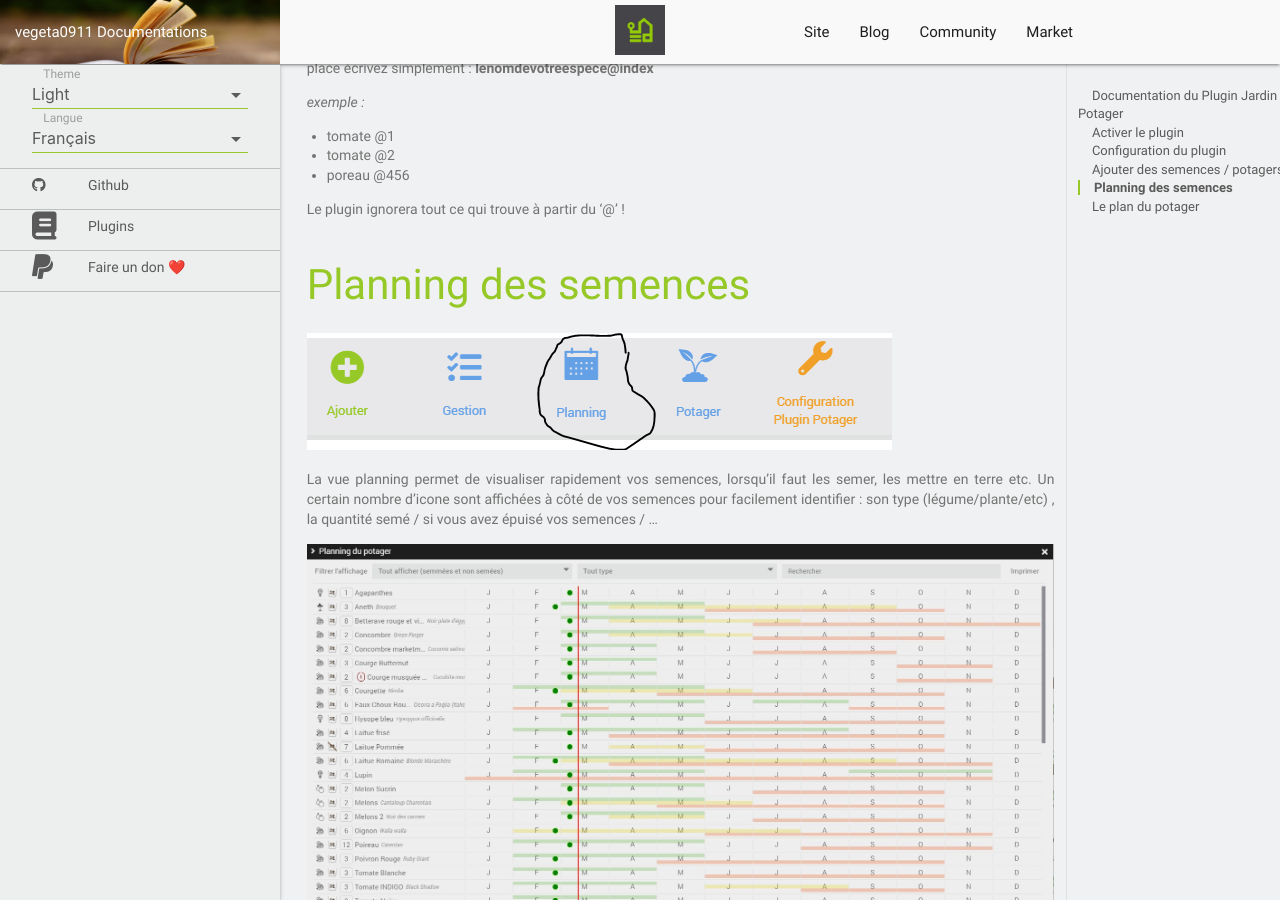
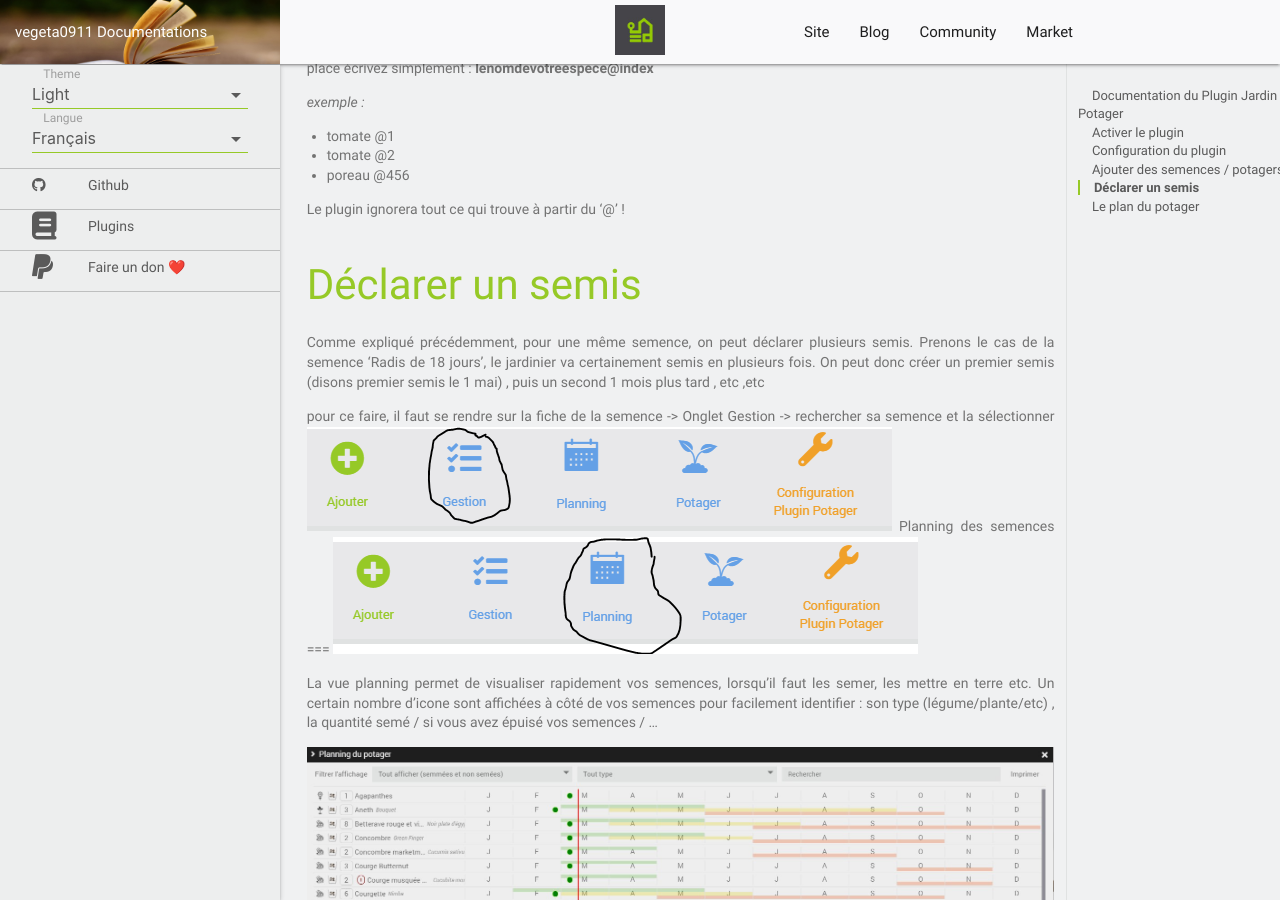
Before and after one commit to vegeta0911/documentation, a Jekyll site: the page built from plugins/fr_FR/Jardin/index.md, in a window 1280 px wide and 900 px high, scrolled down 2342 px. Built offline with Jekyll 4.4.1, drawn with Linux system fonts in a browser that asks for light colours; nearby versions of some CDN libraries; our own code applies the rules of GitHub Pages for plain Markdown files; library files that are not in the unit come from our copies.

Commit message:
Update index.md

```diff
--- a/plugins/fr_FR/Jardin/index.md
+++ b/plugins/fr_FR/Jardin/index.md
@@ -66,7 +66,13 @@ Afin de pouvoir créer plusieurs tomates (d'espèce différentes) , une astuce a
 
 Le plugin ignorera tout ce qui trouve à partir du '@' !
 
+Déclarer un semis
+===
 
+Comme expliqué précédemment, pour une même semence, on peut déclarer plusieurs semis. Prenons le cas de la semence 'Radis de 18 jours', le jardinier va certainement semis en plusieurs fois. On peut donc créer un premier semis (disons premier semis le 1 mai) , puis un second 1 mois plus tard , etc ,etc
+
+pour ce faire, il faut se rendre sur la fiche de la semence -> Onglet Gestion -> rechercher sa semence et la sélectionner
+![enter image description here](../../images/Jardin/semiss.PNG)
 Planning des semences
 ===
 ![enter image description here](../../images/Jardin/planning.PNG)
```
